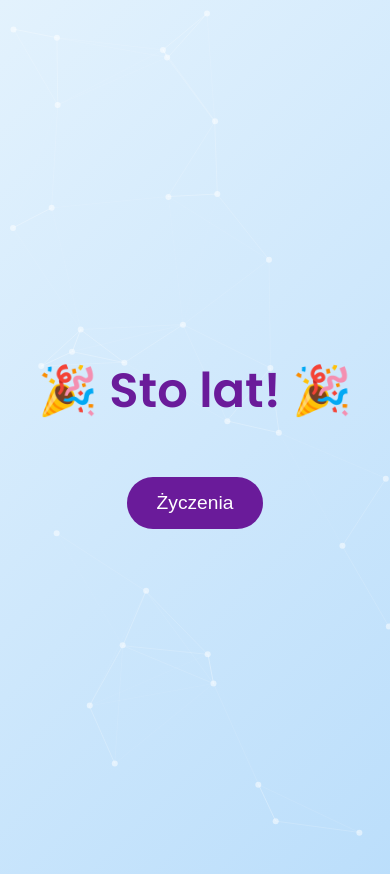
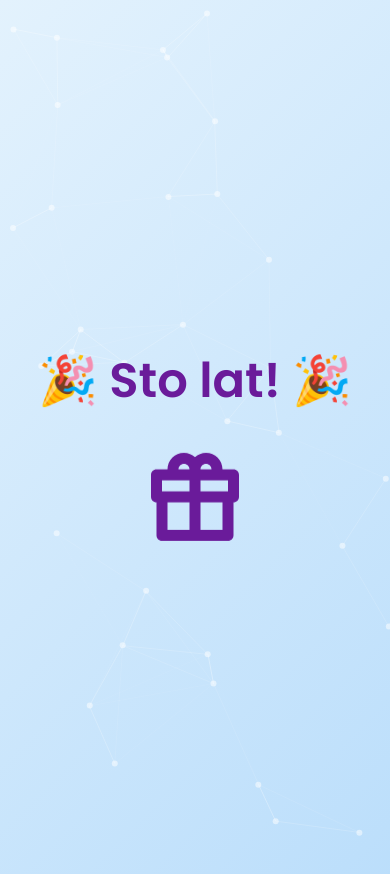
Before and after one commit to kurzowsky/urodziny, a plain HTML site: page index.html in a window 390 px wide. Drawn offline with nearby package versions, Linux system fonts and the light colour scheme; animation ran at ten frames a second.

Commit message:
button_update.html

```diff
--- a/index.html
+++ b/index.html
@@ -68,26 +68,44 @@
             to { opacity: 1; }
         }
 
-        /* Przycisk */
-        .button {
-            padding: 15px 30px;
-            font-size: 1.2em;
-            background-color: #6a1b9a;
-            color: white;
+        /* Styl przycisku (ikony prezentu) */
+        .icon-button {
+            background-color: transparent;
             border: none;
-            border-radius: 30px;
             cursor: pointer;
-            margin-top: 30px;
-            transition: transform 0.3s ease, background-color 0.3s ease;
+            padding: 0;
+            margin-top: 20px;
+            outline: none;
+            transition: transform 0.3s ease;
+            animation: pulse 2s infinite; /* Animacja powiększania i zmniejszania */
         }
 
-        .button:hover {
-            background-color: #8e24aa;
-            transform: scale(1.1);
+        /* Animacja powiększania i zmniejszania przycisku */
+        @keyframes pulse {
+            0% {
+                transform: scale(1);
+            }
+            50% {
+                transform: scale(1.1); /* Powiększenie */
+            }
+            100% {
+                transform: scale(1);
+            }
         }
 
-        .button:active {
-            transform: scale(0.95);
+        .icon-button:hover {
+            transform: scale(1.2);
+        }
+
+        .icon-button svg {
+            width: 80px;
+            height: 80px;
+            fill: #6a1b9a;
+            transition: fill 0.3s ease;
+        }
+
+        .icon-button:hover svg {
+            fill: #8e24aa;
         }
     </style>
 </head>
@@ -100,9 +118,15 @@
     <main>
         <div class="header">🎉 Sto lat! 🎉</div>
 
-        <div class="wish">
-            <button class="button" onclick="toggleWish()">Życzenia</button>
-        </div>
+        <!-- Przycisk w formie ikony prezentu -->
+        <button class="icon-button" onclick="toggleWish()" id="wishButton">
+            <svg xmlns="http://www.w3.org/2000/svg" viewBox="0 0 64 64">
+                <path d="M60,12h-8c0-6.633-5.371-12-12-12c-3.086,0-5.875,1.195-8,3.109C29.875,1.195,27.086,0,24,0
+                c-6.629,0-12,5.367-12,12H4c-2.211,0-4,1.789-4,4v16c0,2.211,1.789,4,4,4v24c0,2.211,1.789,4,4,4h48c2.211,0,4-1.789,4-4V36
+                c2.211,0,4-1.789,4-4V16C64,13.789,62.211,12,60,12z M40,8c2.211,0,4,1.789,4,4h-8C36,9.789,37.789,8,40,8z M24,8
+                c2.211,0,4,1.789,4,4h-8C20,9.789,21.789,8,24,8z M28,56H12V36h16V56z M28,28H8v-8h20V28z M52,56H36V36h16V56z M56,28H36v-8h20V28z"/>
+            </svg>
+        </button>
 
         <div id="greeting"></div>
     </main>
@@ -134,13 +158,21 @@
             retina_detect: true
         });
 
-        // Funkcja wyświetlająca życzenia
+        // Funkcja wyświetlająca/ukrywająca życzenia
         function toggleWish() {
             const greetingElement = document.getElementById('greeting');
-            const buttonElement = document.querySelector('.button');
-            const headerElement = document.querySelector('.header');
+            const buttonElement = document.getElementById('wishButton');
+
+            if (greetingElement.style.display === "block") {
+                // Jeśli życzenia są już widoczne, ukrywamy je
+                greetingElement.style.display = "none";
+                buttonElement.style.display = "inline-block"; // Ponownie pokazujemy przycisk
+            } else {
+                // Ukrycie przycisku przed wyświetleniem życzeń
+                buttonElement.style.display = "none";
 
                 // Ustawienie szerokości życzeń na szerokość nagłówka
+                const headerElement = document.querySelector('.header');
                 greetingElement.style.width = `${headerElement.offsetWidth}px`;
                 greetingElement.innerHTML = ""; // Czyszczenie poprzednich życzeń
 
@@ -168,13 +200,11 @@
                 // Pokazanie sekcji życzeń
                 greetingElement.style.display = "block";
 
-            // Ukrycie przycisku na czas wyświetlania życzeń
-            buttonElement.style.display = "none";
-
-            // Przywrócenie przycisku po zakończeniu animacji
+                // Pokazanie przycisku po zakończeniu animacji
                 setTimeout(() => {
-                buttonElement.style.display = "inline-block";
-            }, delay);
+                    buttonElement.style.display = "inline-block"; // Ponowne wyświetlenie przycisku
+                }, delay + 2000); // Po zakończeniu ostatniej linii życzeń
+            }
         }
     </script>
 
```
Lines whose indentation alone changed are shown as unchanged.
